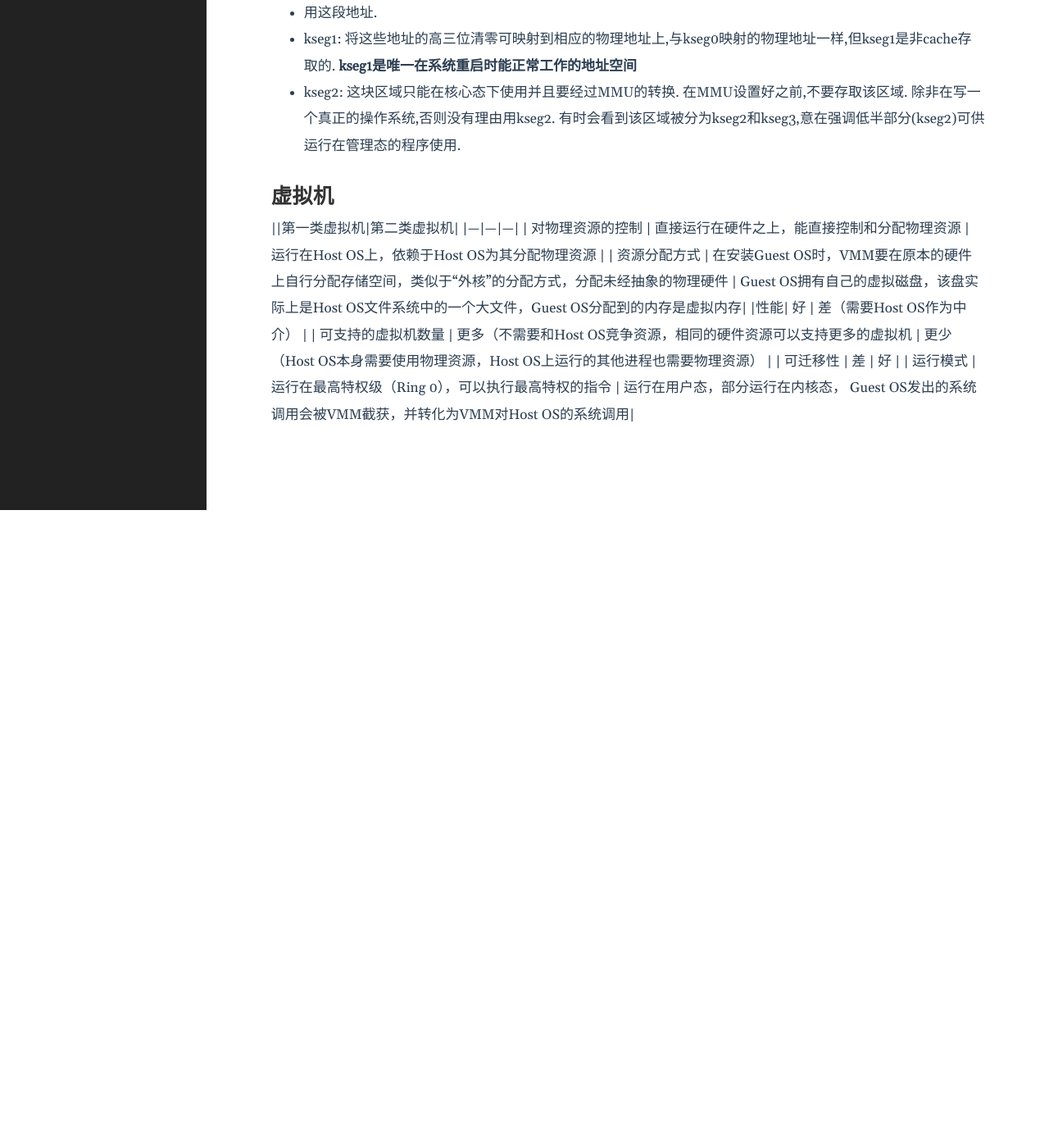
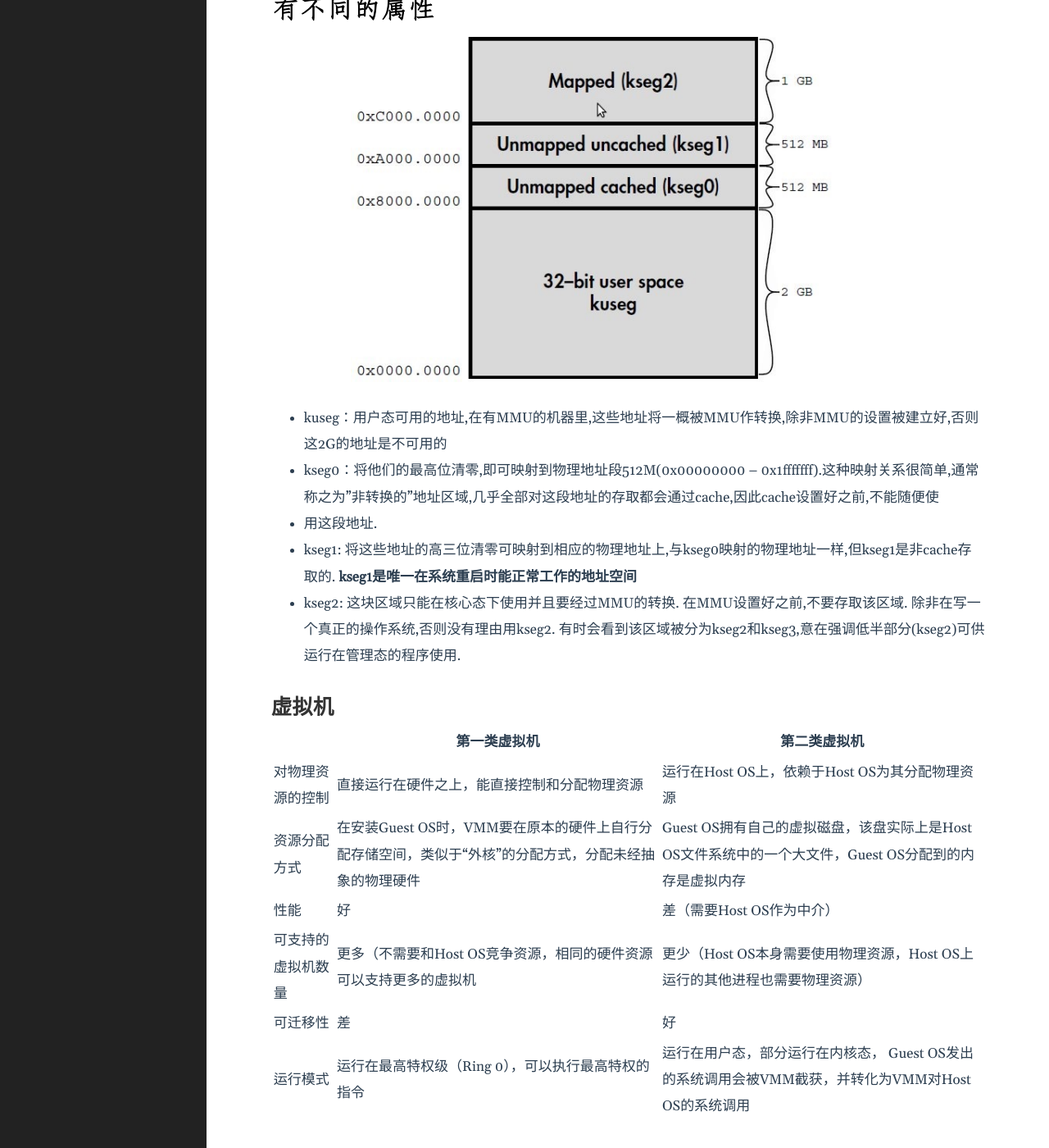
Before and after one commit to slkfoiw/slkfoiw.github.io, a Jekyll site: the page built from _posts/2022-03-01-OS概述.md, in a window 1280 px wide and 1400 px high, scrolled down 4949 px. Shown: the whole window at 82% size. Built offline with Jekyll 4.4.1, drawn with Linux system fonts in a browser that asks for light colours; before the commit the page ends 5571 px from its top, so only the background shows below that; some of the changed text lies outside the part shown.

Commit message:
修改表格样式

```diff
--- a/_includes/head.html
+++ b/_includes/head.html
@@ -20,4 +20,5 @@
 	<script type="text/javascript" id="MathJax-script" async
 		src="https://cdn.jsdelivr.net/npm/mathjax@3/es5/tex-svg.js">
 	</script>
+
 </head>
--- a/_posts/2022-03-01-OS概述.md
+++ b/_posts/2022-03-01-OS概述.md
@@ -57,6 +57,7 @@ category: OS
 7. 个人计算机操作系统
 
 注：
+
 | 多道批处理 | 分时技术 |
 | --- | --- |
 | 不可交互 | 可交互 |
@@ -119,6 +120,7 @@ category: OS
    4. 返回应用程序
 
 ## OS体系结构
+
 | | 大内核 | 微内核 |
 | --- | --- | -- |
 | 特点 |将操作系统的主要功能模块都作为系统内核，运行在核心态|只把最基本的功能保留在内核|
@@ -147,7 +149,7 @@ load：将OS映像加载到内存中，并跳转到OS的代码运行
 
 MIPS基本地址空间：
 
-![MIPS基本地址空间]({{site.url}}{{site.baseurl}}/MIPS基本地址空间.png)
+![MIPS基本地址空间]({{site.url}}{{site.baseurl}}/images/MIPS基本地址空间.png)
 * kuseg：用户态可用的地址,在有MMU的机器里,这些地址将一概被MMU作转换,除非MMU的设置被建立好,否则这2G的地址是不可用的
 * kseg0：将他们的最高位清零,即可映射到物理地址段512M(0x00000000 -- 0x1fffffff).这种映射关系很简单,通常称之为"非转换的"地址区域,几乎全部对这段地址的存取都会通过cache,因此cache设置好之前,不能随便使
 * 用这段地址.
@@ -155,11 +157,12 @@ MIPS基本地址空间：
 * kseg2: 这块区域只能在核心态下使用并且要经过MMU的转换. 在MMU设置好之前,不要存取该区域. 除非在写一个真正的操作系统,否则没有理由用kseg2. 有时会看到该区域被分为kseg2和kseg3,意在强调低半部分(kseg2)可供运行在管理态的程序使用.
 
 ## 虚拟机
-||第一类虚拟机|第二类虚拟机|
-|---|---|---|
+
+| | 第一类虚拟机 | 第二类虚拟机 |
+| --- | --- | --- |
 | 对物理资源的控制 | 直接运行在硬件之上，能直接控制和分配物理资源 | 运行在Host OS上，依赖于Host OS为其分配物理资源 |
-| 资源分配方式 | 在安装Guest OS时，VMM要在原本的硬件上自行分配存储空间，类似于“外核”的分配方式，分配未经抽象的物理硬件 | Guest OS拥有自己的虚拟磁盘，该盘实际上是Host OS文件系统中的一个大文件，Guest OS分配到的内存是虚拟内存|
-|性能| 好 | 差（需要Host OS作为中介） |
+| 资源分配方式 | 在安装Guest OS时，VMM要在原本的硬件上自行分配存储空间，类似于“外核”的分配方式，分配未经抽象的物理硬件 | Guest OS拥有自己的虚拟磁盘，该盘实际上是Host OS文件系统中的一个大文件，Guest OS分配到的内存是虚拟内存 |
+| 性能 | 好 | 差（需要Host OS作为中介） |
 | 可支持的虚拟机数量 | 更多（不需要和Host OS竞争资源，相同的硬件资源可以支持更多的虚拟机 | 更少（Host OS本身需要使用物理资源，Host OS上运行的其他进程也需要物理资源） |
 | 可迁移性 | 差 | 好 |
-| 运行模式 | 运行在最高特权级（Ring 0），可以执行最高特权的指令 | 运行在用户态，部分运行在内核态， Guest OS发出的系统调用会被VMM截获，并转化为VMM对Host OS的系统调用|
+| 运行模式 | 运行在最高特权级（Ring 0），可以执行最高特权的指令 | 运行在用户态，部分运行在内核态， Guest OS发出的系统调用会被VMM截获，并转化为VMM对Host OS的系统调用 |
```
